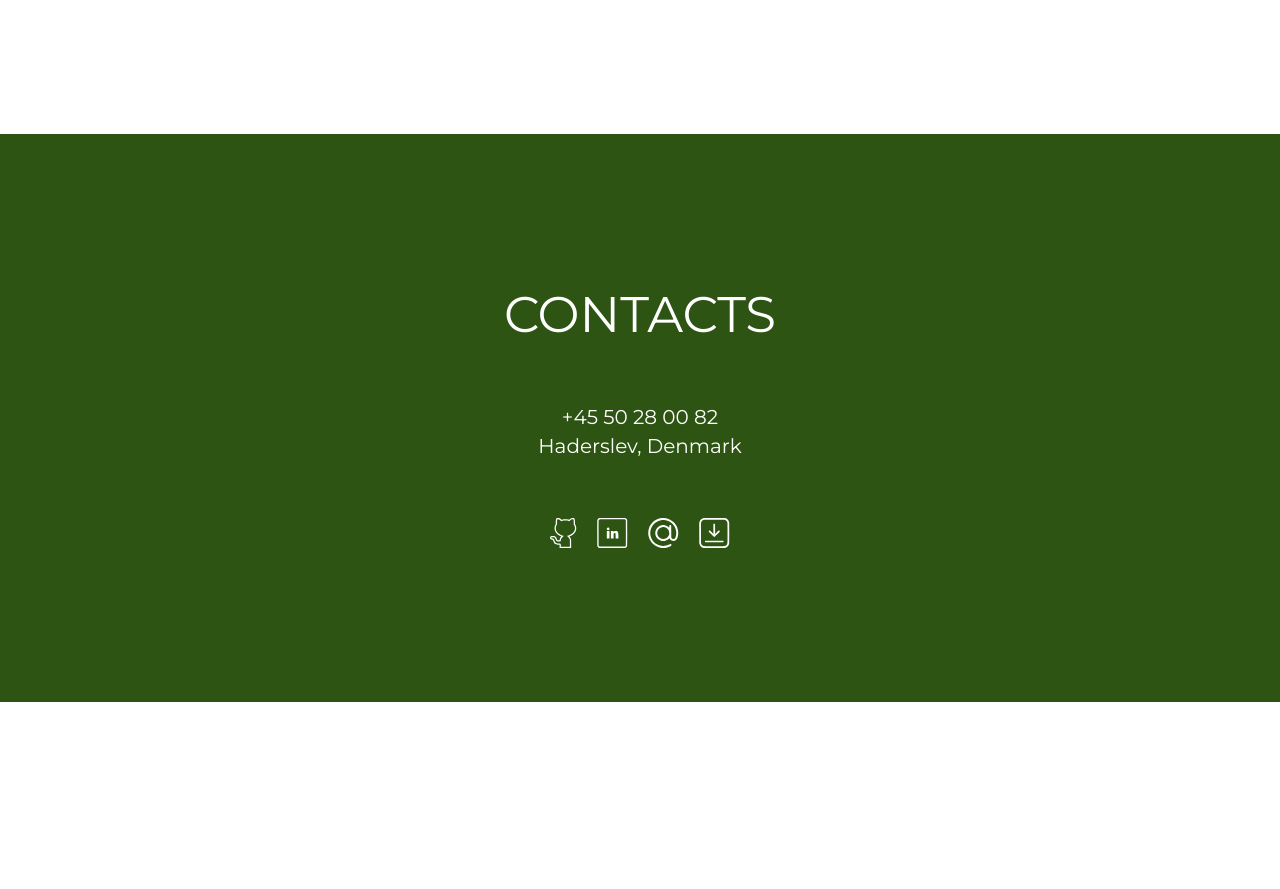
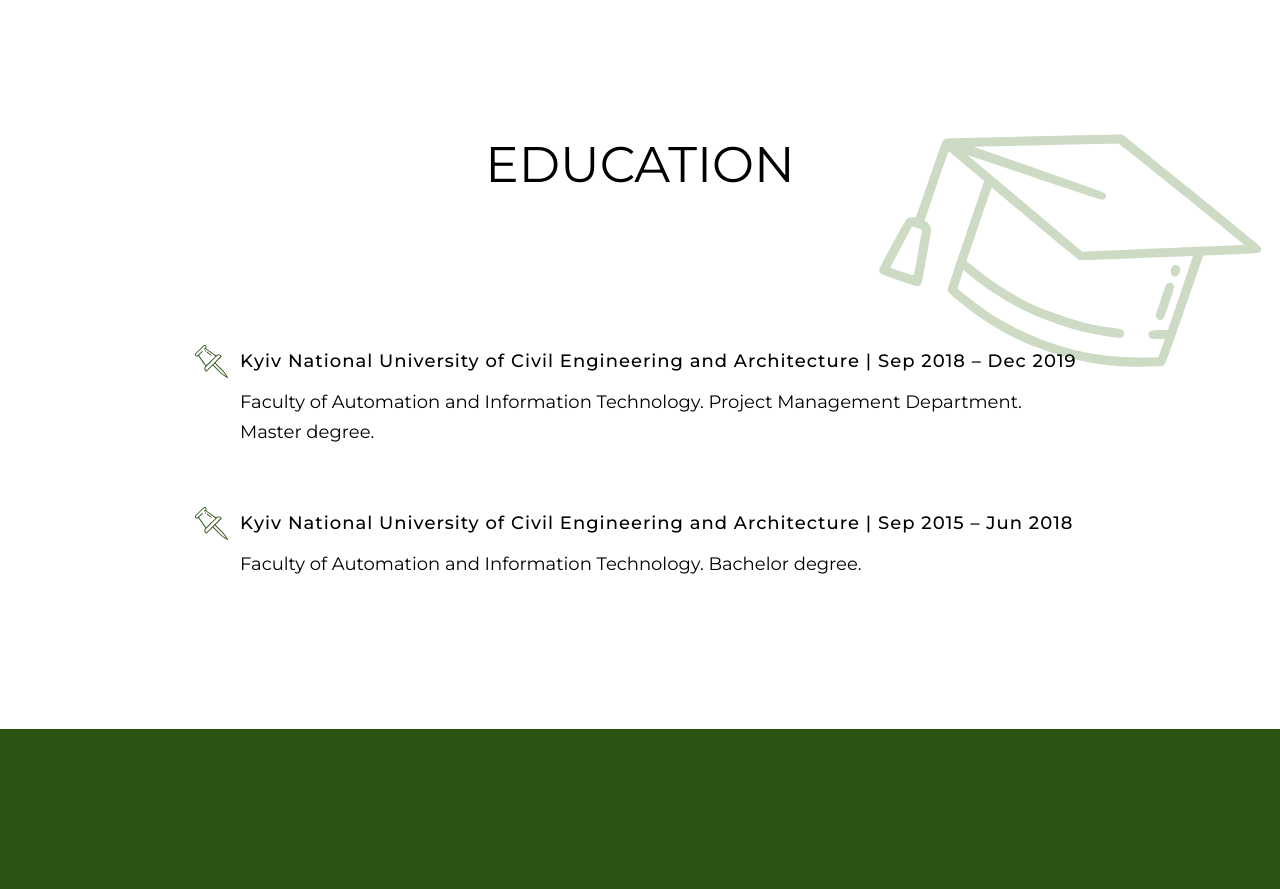
Before and after one commit to oleksandra-lavryk/oleksandra-lavryk-portfolio, a React (Create React App) app in the folder oleksandra-lavryk-portfolio/: page / in a window 1280 px wide. Shown: the part 2140-3029 px from the top of the page. Before the commit the page ends 2842 px from the top, so only its background shows below. Built offline with nearby package versions, Linux system fonts and the light colour scheme.

Commit message:
education section pc version added

```diff
--- a/oleksandra-lavryk-portfolio/src/App.jsx
+++ b/oleksandra-lavryk-portfolio/src/App.jsx
@@ -3,6 +3,7 @@
 import About from "./components/About/About";
 import Contacts from "./components/Contacts/Contacts";
 import Projects from "./components/Projects/Projects";
+import Education from "./components/Education/Education";
 
 function App() {
   return (
@@ -10,6 +11,7 @@
       <Header />
       <About />
       <Projects />
+      <Education />
       <Contacts />
     </div>
   );
--- /dev/null
+++ b/oleksandra-lavryk-portfolio/src/components/Education/Education.css
@@ -0,0 +1,50 @@
+#education-section {
+  padding-bottom: 150px;
+  background-image: url("../../../public/assets/education-background.svg");
+  background-repeat: no-repeat;
+  background-position: 98% top;
+}
+
+#education-section h2 {
+  margin-bottom: 150px;
+}
+
+.education-item {
+  position: relative;
+  text-align: left;
+  padding-left: 45px;
+  padding-top: 5px;
+  max-width: 890px;
+  margin: auto;
+}
+
+.education-item:first-of-type {
+  margin-bottom: 60px;
+}
+
+.education-item p {
+  font-weight: 500;
+  font-size: 18px;
+  line-height: 22px;
+  letter-spacing: 1px;
+}
+
+.education-item p:last-child {
+  font-weight: 400;
+  margin-top: 15px;
+  line-height: 30px;
+  letter-spacing: 0;
+}
+
+.education-item::before {
+  display: block;
+  content: "";
+  position: absolute;
+  top: 0;
+  left: 0;
+  width: 33px;
+  height: 33px;
+  background-image: url("../../../public/assets/education-pin.svg");
+  background-repeat: no-repeat;
+  background-size: contain;
+}
--- /dev/null
+++ b/oleksandra-lavryk-portfolio/src/components/Education/Education.jsx
@@ -0,0 +1,31 @@
+import "./Education.css";
+
+export default function Education() {
+  return (
+    <section id="education-section">
+      <div className="container">
+        <h2>Education</h2>
+
+        <div className="education-item">
+          <p>
+            Kyiv National University of Civil Engineering and Architecture | Sep
+            2018 – Dec 2019
+          </p>
+          <p>
+            Faculty of Automation and Information Technology. Project Management
+            Department. Master degree.
+          </p>
+        </div>
+        <div className="education-item">
+          <p>
+            Kyiv National University of Civil Engineering and Architecture | Sep
+            2015 – Jun 2018
+          </p>
+          <p>
+            Faculty of Automation and Information Technology. Bachelor degree.
+          </p>
+        </div>
+      </div>
+    </section>
+  );
+}
--- a/oleksandra-lavryk-portfolio/src/components/Projects/Projects.css
+++ b/oleksandra-lavryk-portfolio/src/components/Projects/Projects.css
@@ -19,9 +19,10 @@
 }
 
 .project-item img {
-  max-width: 100%;
+  width: 100%;
   height: 100%;
   object-fit: cover;
+  object-position: top;
   opacity: 0.5;
 }
 
--- a/oleksandra-lavryk-portfolio/src/data/projects.js
+++ b/oleksandra-lavryk-portfolio/src/data/projects.js
@@ -10,24 +10,24 @@
     gitUrl: "https://github.com/oleksandra-lavryk/meal-sharing",
   },
   {
-    id: 1,
+    id: 2,
     image: "assets/project-3.png",
     name: "GitHub User Searcher",
     technologies: "ReactJS",
     description:
       " Lorem Ipsum is simply dummy text of the printing and typesetting industry. Lorem Ipsum has been the industry's standard dummy text ever since.",
-    url: "#",
-    gitUrl: "#",
+    url: "https://oleksandra-lavryk.github.io/github-user-searcher/",
+    gitUrl: "https://github.com/oleksandra-lavryk/github-user-searcher",
   },
   {
-    id: 1,
+    id: 3,
     image: "assets/project-2.png",
     name: "ToDo List",
     technologies: "ReactJS",
     description:
       " Lorem Ipsum is simply dummy text of the printing and typesetting industry. Lorem Ipsum has been the industry's standard dummy text ever since.",
-    url: "#",
-    gitUrl: "#",
+    url: "https://oleksandra-lavryk.github.io/todo-list/",
+    gitUrl: "https://github.com/oleksandra-lavryk/todo-list",
   },
 ];
 export default projectList;
```
Also changed, not shown: oleksandra-lavryk-portfolio/public/assets/education-background.svg (added), oleksandra-lavryk-portfolio/public/assets/education-pin.svg (added).
